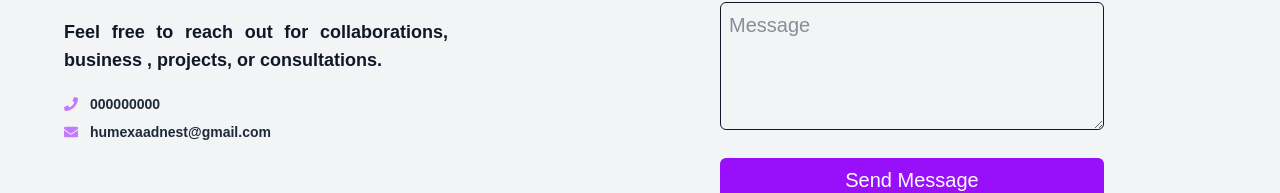
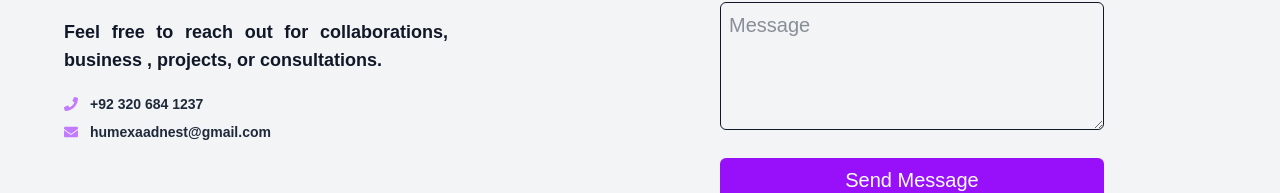
Before and after one commit to smabdullah958/humexaadnestPortfolio, a Next.js app: page / in a window 1280 px wide. Shown: the part 6423-6616 px from the top of the page. Built offline with nearby package versions, Linux system fonts and the light colour scheme.

Commit message:
finally website is ready and also contact number is added

```diff
--- a/Components/Contact.jsx
+++ b/Components/Contact.jsx
@@ -82,7 +82,7 @@ SetSubmitting(null)
 
             <p className='flex items-center gap-3 mb-2'>
               <FaPhone className='text-purple-400' />
-              000000000
+              +92 320 684 1237
             </p>
 
             <p className='flex items-center gap-3 mb-2'>
```
